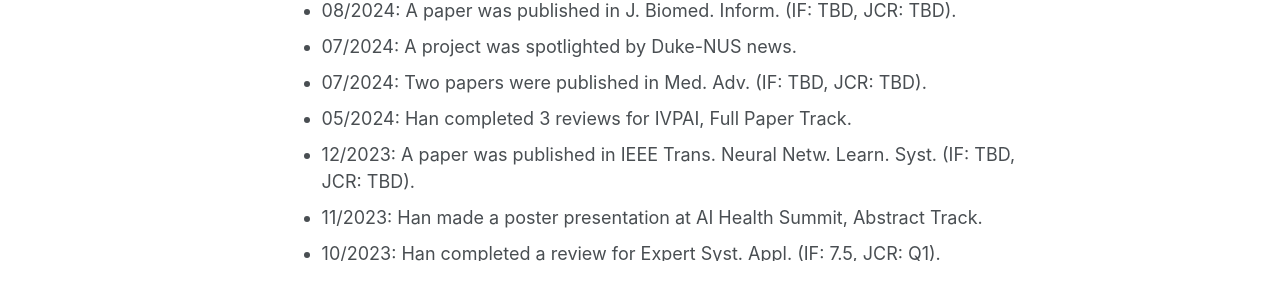
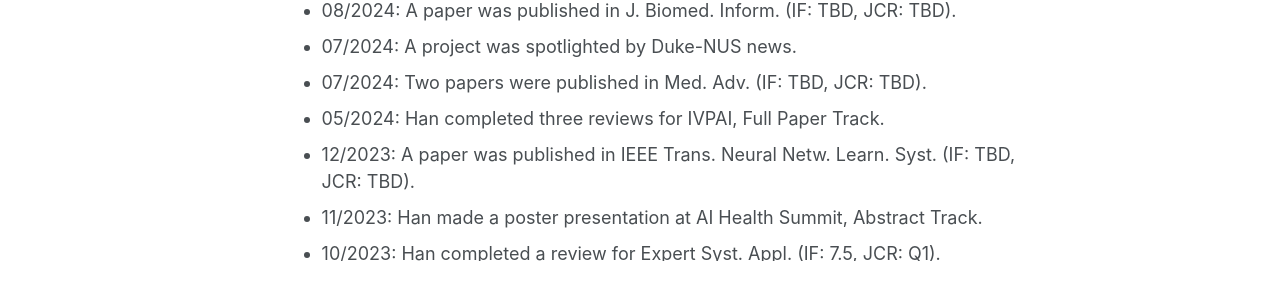
Before and after one commit to Han-Yuan-Med/Han-Yuan-Med.github.io, a Jekyll site: the page built from _pages/about.md, in a window 1280 px wide and 900 px high, scrolled down 830 px. Shown: the part 432-733 px from the top of the window. Built offline with Jekyll 4.4.1, drawn with Linux system fonts in a browser that asks for light colours.

Commit message:
Update about.md

```diff
--- a/_pages/about.md
+++ b/_pages/about.md
@@ -33,7 +33,7 @@ Thank you for visiting my academic website. I invite you to explore the [publica
   <li>08/2024: A paper was published in J. Biomed. Inform. (IF: TBD, JCR: TBD).</li>
   <li>07/2024: A project was spotlighted by Duke-NUS news.</li>
   <li>07/2024: Two papers were published in Med. Adv. (IF: TBD, JCR: TBD).</li>
-  <li>05/2024: Han completed 3 reviews for IVPAI, Full Paper Track.</li>
+  <li>05/2024: Han completed three reviews for IVPAI, Full Paper Track.</li>
   <li>12/2023: A paper was published in IEEE Trans. Neural Netw. Learn. Syst. (IF: TBD, JCR: TBD).</li>
   <li>11/2023: Han made a poster presentation at AI Health Summit, Abstract Track.</li>
   <li>10/2023: Han completed a review for Expert Syst. Appl. (IF: 7.5, JCR: Q1).</li>
```
